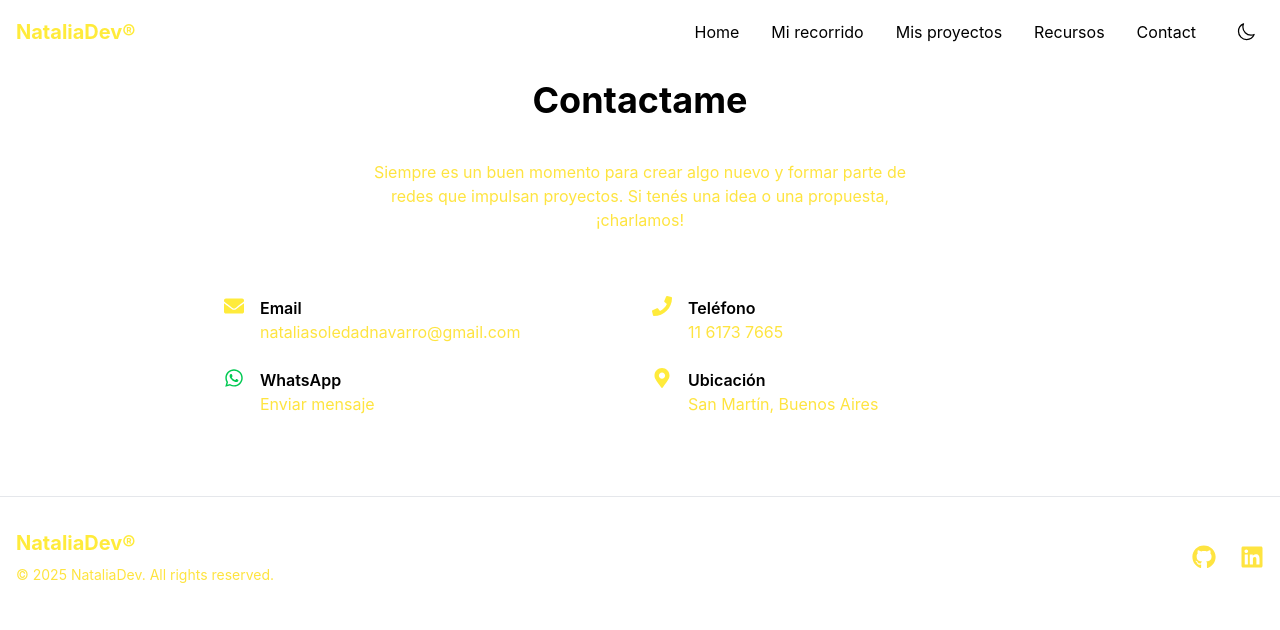
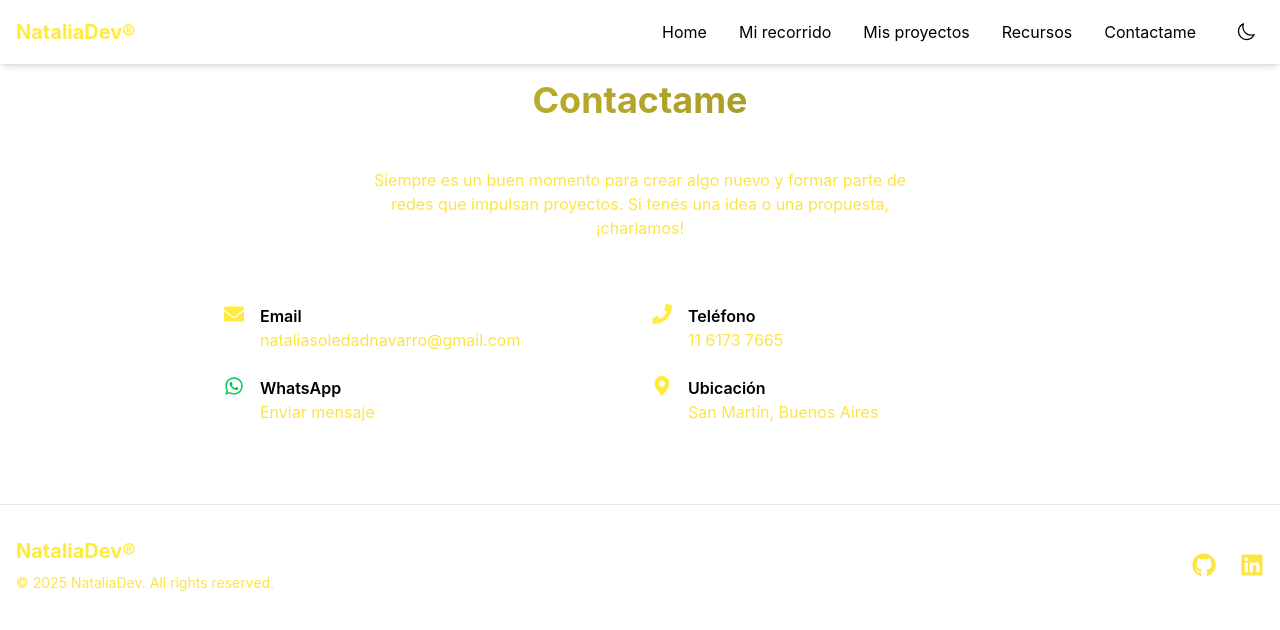
Before and after one commit to Nataliasoledadnavarro/portfolio-2025, a Next.js app: page /contact in a window 1280 px wide. Shown: the top 630 px of the page. Built offline with nearby package versions, Linux system fonts and the light colour scheme.

Commit message:
Agrego componente reutilizble pata titulos con gradiente en movimiento

```diff
--- a/src/app/layout.tsx
+++ b/src/app/layout.tsx
@@ -2,7 +2,6 @@ import type { Metadata } from "next";
 import { Geist, Geist_Mono } from "next/font/google";
 import "@/globals.css";
 import { ThemeProvider } from "../context/ThemeContext";
-//components
 import Navbar from "../components/shared/Navbar";
 import Footer from "../components/shared/Footer";
 
@@ -23,13 +22,13 @@ export const metadata: Metadata = {
 
 export default function RootLayout({
   children,
-}: Readonly<{
+}: {
   children: React.ReactNode;
-}>) {
+}) {
   return (
-    <html lang="es">
+    <html lang="es" suppressHydrationWarning>
       <body
-        className={`${geistSans.variable} ${geistMono.variable} antialiased`}
+        className={`${geistSans.variable} ${geistMono.variable} antialiased transition-colors duration-300 dark:bg-dark`}
       >
         <ThemeProvider>
           <Navbar />
--- a/src/components/sections/Contact.tsx
+++ b/src/components/sections/Contact.tsx
@@ -8,6 +8,7 @@ import {
   FaWhatsapp,
 } from "react-icons/fa";
 import { fadeInUp, fadeIn } from "@/utils/animations";
+import Titles from "@/utils/Titles";
 
 const contactItems = [
   {
@@ -55,10 +56,7 @@ const contactItems = [
 export default function Contact() {
   return (
     <div className="container max-w-4xl mx-auto py-20">
-      <motion.h1 className="text-4xl font-bold mb-10 text-center" {...fadeInUp}>
-        Contactame
-      </motion.h1>
-
+      <Titles text={"Contactame"} />
       <motion.div
         className="space-y-8"
         variants={fadeIn}
--- a/src/components/sections/Hero.tsx
+++ b/src/components/sections/Hero.tsx
@@ -26,7 +26,7 @@ export default function Hero() {
             />
           </motion.div>
           <motion.h1
-            className="text-4xl md:text-6xl font-bold mb-6"
+            className="text-4xl md:text-6xl font-bold mb-6 dark:text-white"
             {...fadeInUp}
             transition={{ delay: 0.3 }}
           >
@@ -81,7 +81,7 @@ export default function Hero() {
             <motion.div whileHover={{ scale: 1.05 }} whileTap={{ scale: 0.95 }}>
               <Link
                 href="/projects"
-                className="bg-primary inline-block w-full md:w-auto text-white px-8 py-3 rounded-lg hover:bg-primary/90 transition-colors"
+                className="bg-primary inline-block w-full text-gray-800  md:w-auto px-8 py-3 rounded-lg hover:bg-primary/90 transition-colors"
               >
                 Mis Proyectos
               </Link>
--- a/src/components/sections/Projects.tsx
+++ b/src/components/sections/Projects.tsx
@@ -5,18 +5,13 @@ import Image from "next/image";
 import { FaGithub, FaExternalLinkAlt } from "react-icons/fa";
 import { motion } from "framer-motion";
 import { fadeInUp, staggerContainer } from "@/utils/animations";
+import Titles from "@/utils/Titles";
 
 export default function Projects() {
   return (
     <section className="py-20">
       <div className="container max-w-7xl mx-auto px-4">
-        <motion.h2
-          className="text-3xl font-bold mb-12 text-center"
-          {...fadeInUp}
-        >
-         Proyectos iniciales
-        </motion.h2>
-
+        <Titles text={"Proyectos iniciales"} />
         <motion.div
           className="grid grid-cols-1 md:grid-cols-3 gap-8"
           variants={staggerContainer}
--- a/src/components/sections/Resources.tsx
+++ b/src/components/sections/Resources.tsx
@@ -5,19 +5,12 @@ import { FaCalendarAlt, FaExternalLinkAlt } from "react-icons/fa";
 import { motion } from "framer-motion";
 import { fadeInUp, staggerContainer } from "@/utils/animations";
 import { format, parseISO } from "date-fns";
+import Titles from "@/utils/Titles";
 
 export default function Resources() {
   return (
     <section className="container max-w-7xl mx-auto py-12">
-      <motion.h1
-        className="text-4xl font-bold mb-8 text-center"
-        initial={{ opacity: 0, y: -20 }}
-        animate={{ opacity: 1, y: 0 }}
-        transition={{ duration: 0.5 }}
-      >
-        Recursos
-      </motion.h1>
-
+      <Titles text={"Recursos"} />
       <motion.div
         className="grid grid-cols-1 md:grid-cols-2 lg:grid-cols-3 gap-8"
         variants={staggerContainer}
--- a/src/components/shared/Navbar.tsx
+++ b/src/components/shared/Navbar.tsx
@@ -33,11 +33,11 @@ const Navbar = () => {
     { href: ABOUT_ROUTE, label: "Mi recorrido" },
     { href: PROJECTS_ROUTE, label: "Mis proyectos" },
     { href: RESOURCES_ROUTE, label: "Recursos" },
-    { href: CONTACT_ROUTE, label: "Contact" },
+    { href: CONTACT_ROUTE, label: "Contactame" },
   ];
 
   return (
-    <nav className="fixed w-full bg-white/80 dark:bg-dark/80 backdrop-blur-sm z-50">
+    <nav className="fixed w-full bg-white/80 dark:bg-dark backdrop-blur-sm z-50 shadow-md dark:shadow-gray-500/50">
       <div className="container max-w-7xl mx-auto px-4">
         <div className="flex items-center justify-between h-16">
           <Link href="/" className="text-xl font-bold text-primary">
@@ -50,14 +50,14 @@ const Navbar = () => {
               <Link
                 key={item.href}
                 href={item.href}
-                className="hover:text-primary transition-colors"
+                className="hover:text-primary dark:text-white transition-colors"
               >
                 {item.label}
               </Link>
             ))}
             <motion.button
               onClick={toggleTheme}
-              className="p-2 rounded-lg hover:bg-gray-100 dark:hover:bg-gray-800 transition-colors"
+              className="p-2 rounded-lg hover:bg-gray-100 dark:hover:bg-gray-700 dark:text-primary transition-colors"
               whileHover={{ scale: 1.1 }}
               whileTap={{ scale: 0.9 }}
             >
--- a/src/context/ThemeContext.tsx
+++ b/src/context/ThemeContext.tsx
@@ -20,9 +20,9 @@ export function ThemeProvider({ children }: { children: React.ReactNode }) {
   const setTheme = (newTheme: Theme) => {
     setThemeState(newTheme);
     localStorage.setItem("theme", newTheme);
-    document.documentElement.classList.toggle("dark", newTheme === "dark");
+    document.documentElement.classList.remove("light", "dark");
+    document.documentElement.classList.add(newTheme);
   };
-
   // Alterna entre dark/light leyendo directamente del DOM
   const toggleTheme = () => {
     const isDark = document.documentElement.classList.contains("dark");
--- a/src/globals.css
+++ b/src/globals.css
@@ -40,8 +40,30 @@ a {
   .section-title {
     @apply text-3xl font-bold mb-8 text-center;
   }
+
+  .gradientTitle {
+    background-image: linear-gradient(
+      90deg,
+      var(--color-primary),
+      var(--color-dark)
+    );
+    background-size: 400%;
+    background-clip: text;
+    -webkit-background-clip: text;
+    color: transparent;
+    -webkit-text-fill-color: transparent;
+    animation: fondo-anim 3s infinite alternate;
+  }
 }
 
+@keyframes fondo-anim {
+  0% {
+    background-position: 0%;
+  }
+  100% {
+    background-position: 100%;
+  }
+}
 @keyframes fadeIn {
   from {
     opacity: 0;
--- a/src/types/index.ts
+++ b/src/types/index.ts
@@ -33,3 +33,7 @@ export interface TimeLineItem {
   description: string;
   year: string;
 }
+
+export interface TitlesProps {
+  text: string;
+}
--- /dev/null
+++ b/src/utils/Titles.tsx
@@ -0,0 +1,11 @@
+import { TitlesProps } from "@/types/index";
+
+const Titles = ({ text }: TitlesProps) => {
+  return (
+    <h2 className="text-4xl font-bold mb-12 text-center gradientTitle">
+      {text}
+    </h2>
+  );
+};
+
+export default Titles;
--- a/tailwind.config.js
+++ b/tailwind.config.js
@@ -1,9 +1,12 @@
-/** @type {import('tailwindcss').Config} */
+// tailwind.config.js
 module.exports = {
-  content: ["./src/**/*.{js,ts,jsx,tsx,mdx}"],
+  content: ["./src/**/*.{js,ts,jsx,tsx}"],
   darkMode: "class",
   theme: {
     extend: {},
   },
+  corePlugins: {
+    preflight: true,
+  },
   plugins: [],
 };
```
